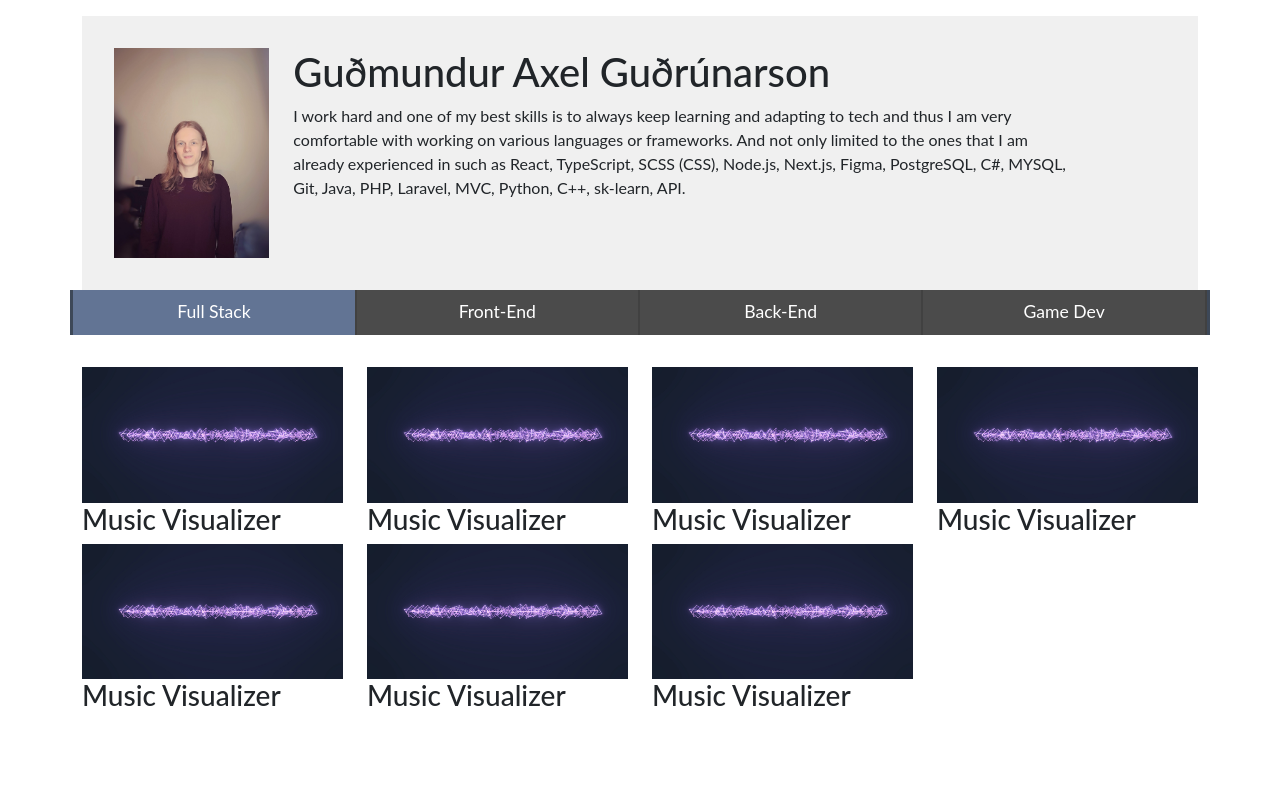
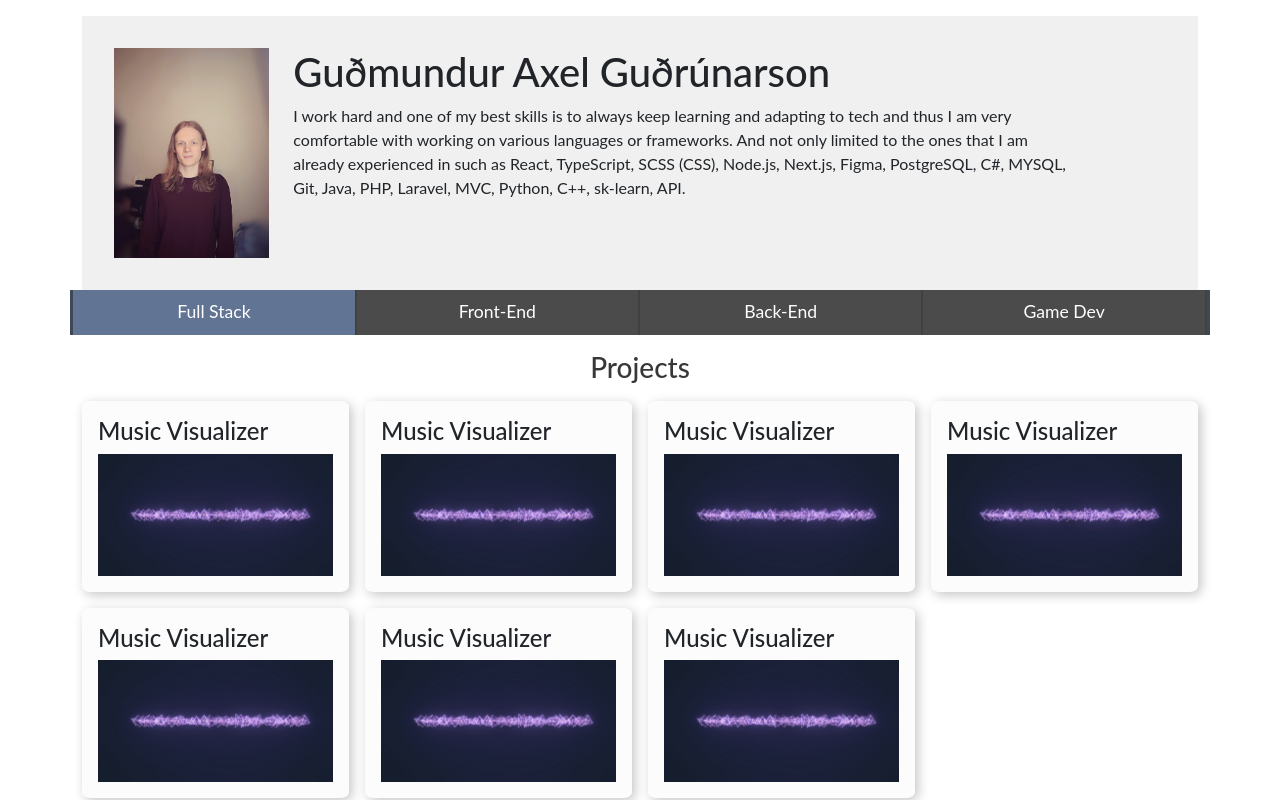
Before and after one commit to RegAse/portfolio-2025, a React (Vite) app: page / in a window 1280 px wide. Built offline with nearby package versions, Linux system fonts and the light colour scheme; the HTML template or start-up script is replaced by a standard one.

Commit message:
Started working on creating project card for projects list

```diff
--- a/src/App.scss
+++ b/src/App.scss
@@ -50,5 +50,21 @@ body {
 
 // Projects-section
 .projects-section{
-    margin-top: 1em;
+    h3{
+        color: rgb(56, 56, 56);
+    }
 }
+
+.project-card{
+    // border: 0.15em solid rgb(238, 238, 238);
+    background-color: rgb(252, 252, 252);
+    box-shadow: 3px 3px 12px #c5c5c5;
+    border-radius: 3%;
+    padding: 1em;
+}
+
+.project-card:hover{
+    cursor: pointer;
+    background-color: rgb(156, 156, 207);
+    color: white;
+}
--- a/src/App.tsx
+++ b/src/App.tsx
@@ -47,34 +47,49 @@ function App() {
 
 				{/* Tab Content grid of projects possibly gifs when hovered over or just thumbnails and able to enlarge it if clicked....*/}
 				<div className="projects-section">
-					<div className="row">
+					<h3 className="text-center mb-3">Projects</h3>
+					<div className="row gx-3 gy-3">
 						<div className="col-sm-3">
+							<div className="project-card">
+								<h4>Music Visualizer</h4>
 								<img className="img-fluid" src={"images/music-visualizer-1.jpg"} alt="Failed loading" />
-							<h3>Music Visualizer</h3>
+							</div>
 						</div>
 						<div className="col-sm-3">
+							<div className="project-card">
+								<h4>Music Visualizer</h4>
 								<img className="img-fluid" src={"images/music-visualizer-1.jpg"} alt="Failed loading" />
-							<h3>Music Visualizer</h3>
+							</div>
 						</div>
 						<div className="col-sm-3">
+							<div className="project-card">
+								<h4>Music Visualizer</h4>
 								<img className="img-fluid" src={"images/music-visualizer-1.jpg"} alt="Failed loading" />
-							<h3>Music Visualizer</h3>
+							</div>
 						</div>
 						<div className="col-sm-3">
+							<div className="project-card">
+								<h4>Music Visualizer</h4>
 								<img className="img-fluid" src={"images/music-visualizer-1.jpg"} alt="Failed loading" />
-							<h3>Music Visualizer</h3>
+							</div>
 						</div>
 						<div className="col-sm-3">
+							<div className="project-card">
+								<h4>Music Visualizer</h4>
 								<img className="img-fluid" src={"images/music-visualizer-1.jpg"} alt="Failed loading" />
-							<h3>Music Visualizer</h3>
+							</div>
 						</div>
 						<div className="col-sm-3">
+							<div className="project-card">
+								<h4>Music Visualizer</h4>
 								<img className="img-fluid" src={"images/music-visualizer-1.jpg"} alt="Failed loading" />
-							<h3>Music Visualizer</h3>
+							</div>
 						</div>
 						<div className="col-sm-3">
+							<div className="project-card">
+								<h4>Music Visualizer</h4>
 								<img className="img-fluid" src={"images/music-visualizer-1.jpg"} alt="Failed loading" />
-							<h3>Music Visualizer</h3>
+							</div>
 						</div>
 					</div>
 				</div>
```
Lines whose indentation alone changed are shown as unchanged.
